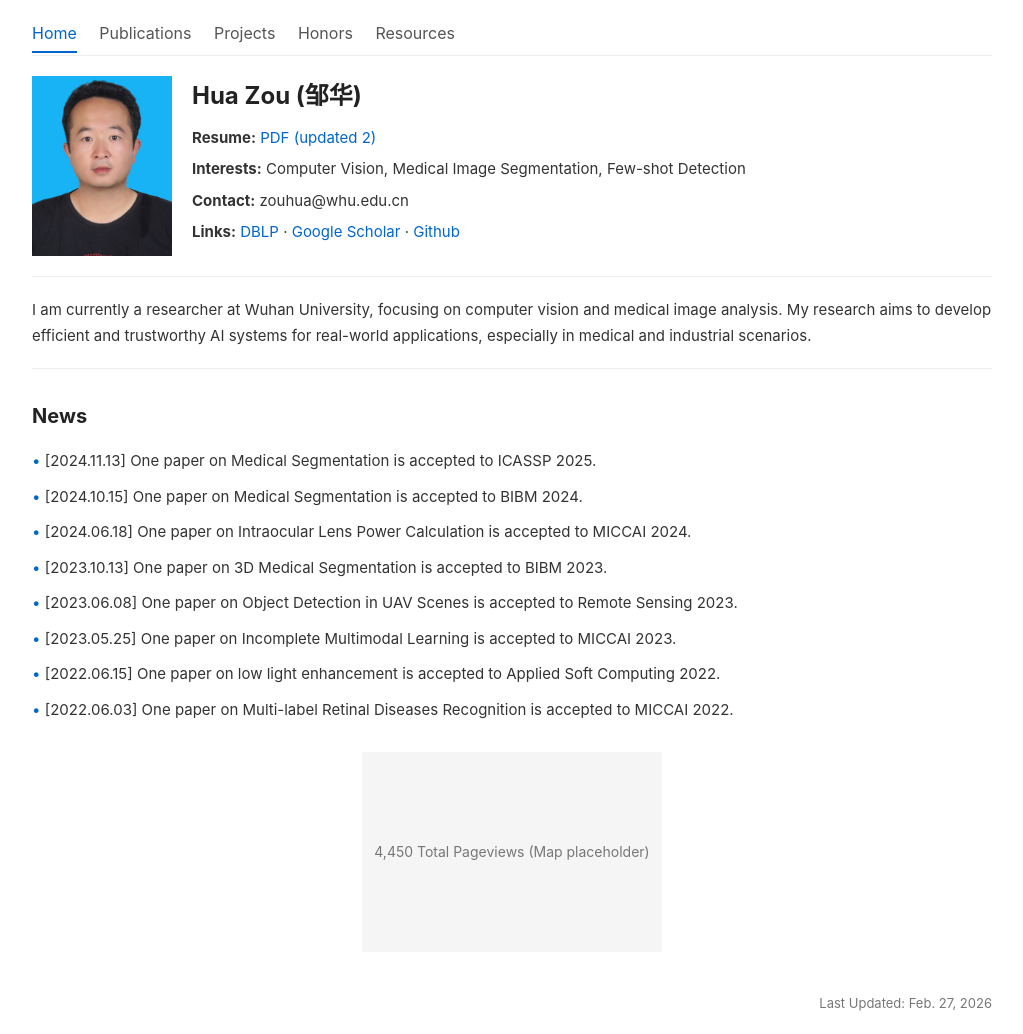
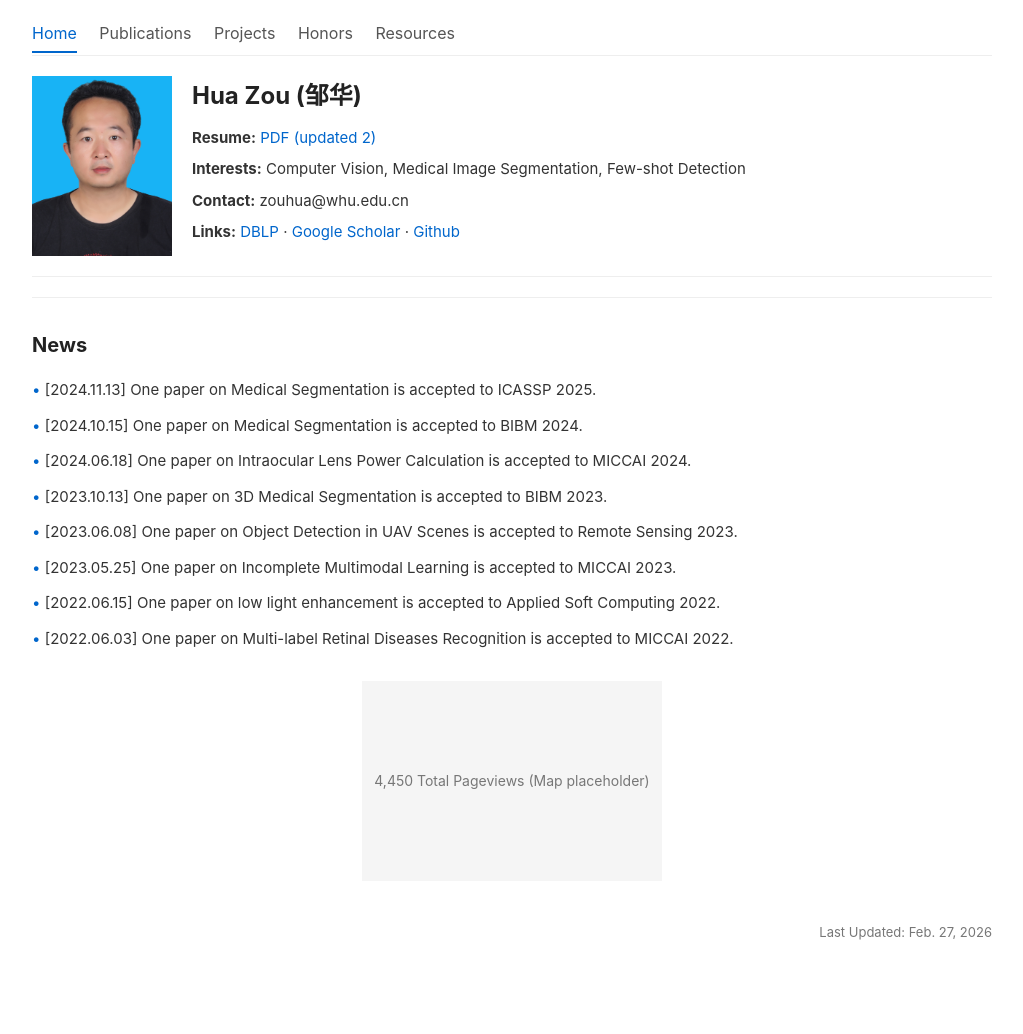
Before and after one commit to zouhuawhu/zouhuawhu.github.io, a Jekyll site: the page built from index.html, in a window 1280 px wide. Shown: the whole page, without its empty margins (128-1151 px from the left). Built offline with Jekyll 4.4.1, drawn with Linux system fonts in a browser that asks for light colours; after the commit the page ends 963 px from its top, so only the background shows below that.

Commit message:
Update index.html

```diff
--- a/index.html
+++ b/index.html
@@ -21,10 +21,7 @@ title: Hua Zou (邹华)
 </div>
 
 <div class="intro">
-    <p>
-        I am currently a researcher at Wuhan University, focusing on computer vision and medical image analysis.
-        My research aims to develop efficient and trustworthy AI systems for real-world applications, especially in medical and industrial scenarios.
-    </p>
+    <p>{{ site.author.intro }}</p>
 </div>
 
 <hr style="border: none; border-top: 1px solid #eee; margin: 20px 0;">
```
